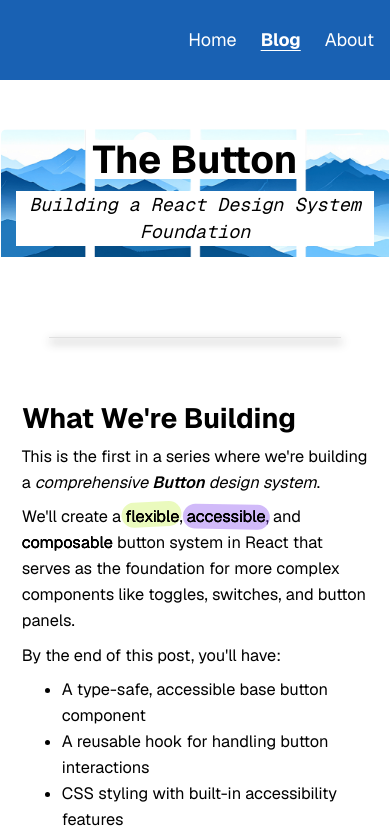
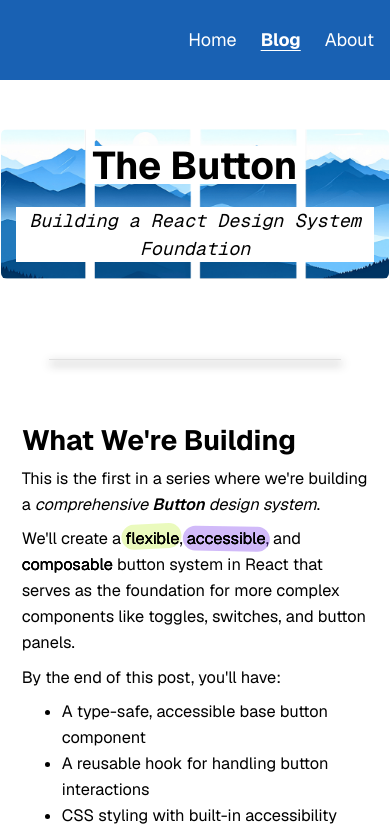
Before and after one commit to codercarl1243/react_components_system, a Next.js app: page /blog/design-system/buttons/base2 in a window 390 px wide. Shown: the top 833 px of the page. Built offline with nearby package versions, Linux system fonts and the light colour scheme.

Commit message:
UPDATE make sure that the aspect ratio of the banner works at mobile

```diff
--- a/app/styles/components/post/post.banner.css
+++ b/app/styles/components/post/post.banner.css
@@ -44,6 +44,7 @@
 @media (max-width: 35rem) {
   .post__banner {
     grid-template-rows: repeat(3, 1fr);
+    aspect-ratio: auto;
   }
 
   .post__banner__text {
```
